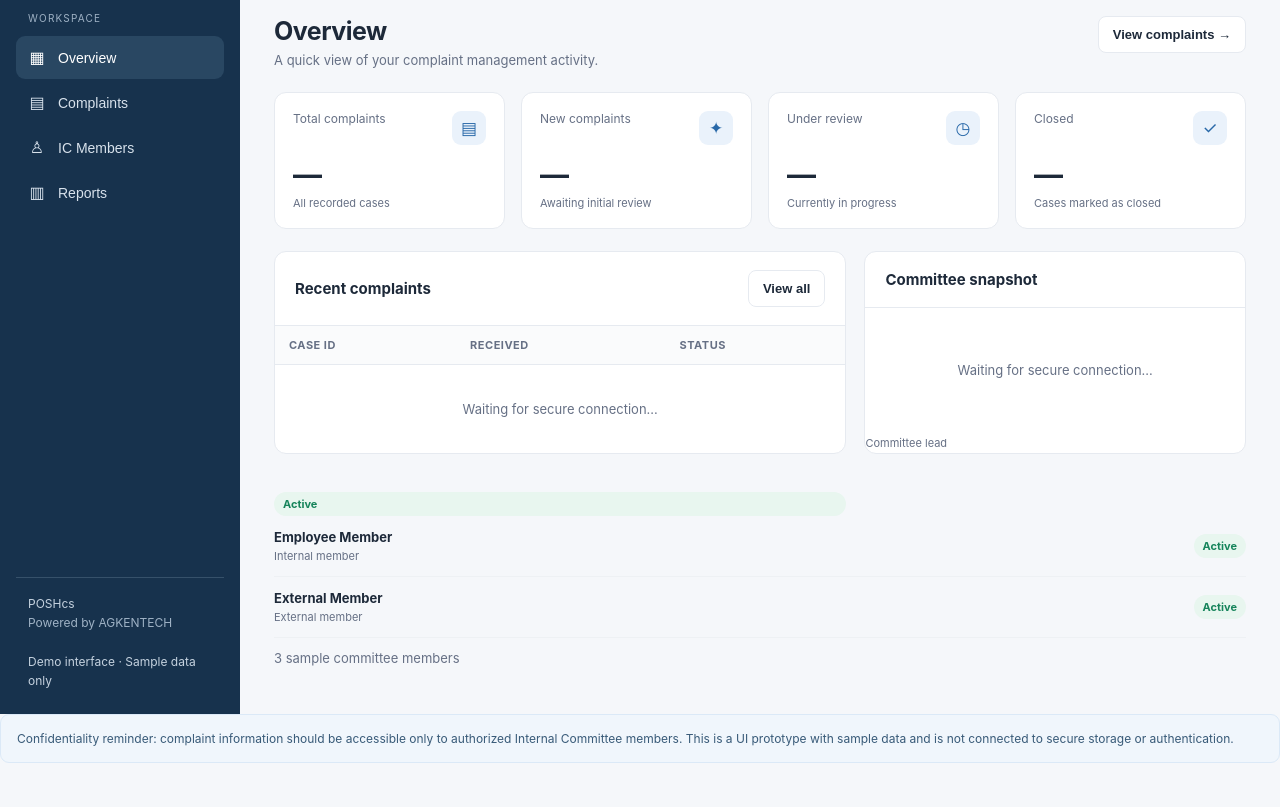
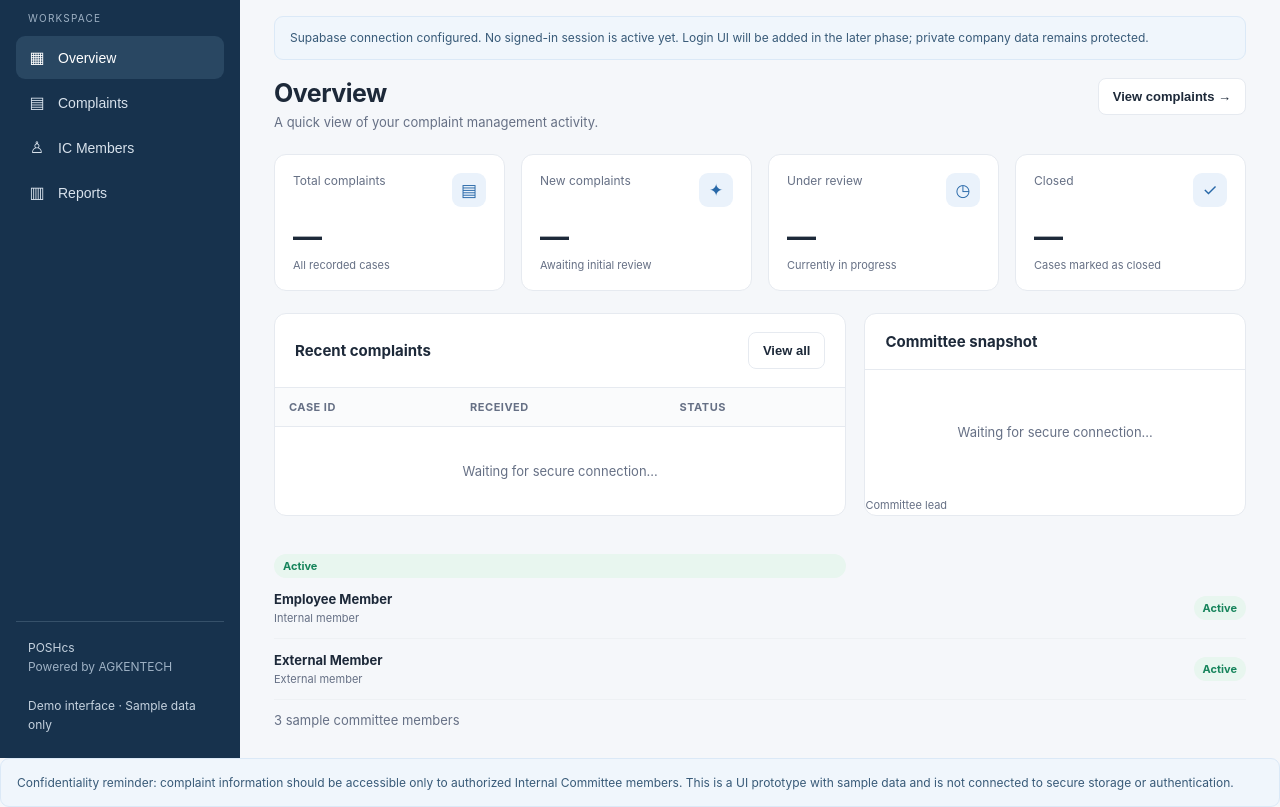
Before and after one commit to krishrock087-create/pcs, a plain HTML site: page index_dashboard.html in a window 1280 px wide. Shown: the part 86-893 px from the top of the page. Before the commit the page ends 849 px from the top, so only its background shows below. Drawn offline with nearby package versions, Linux system fonts and the light colour scheme.

Commit message:
Fix Supabase configuration

```diff
--- a/index_dashboard.html
+++ b/index_dashboard.html
@@ -132,8 +132,8 @@ function filterCases(){
 
 <script src="https://cdn.jsdelivr.net/npm/@supabase/supabase-js@2"></script>
 <script>
-const POSHCS_SUPABASE_URL = "jqtxksqlhggsedkokakr";
-const POSHCS_SUPABASE_KEY = "https://jqtxksqlhggsedkokakr.supabase.co";
+const POSHCS_SUPABASE_URL = "https://jqtxksqlhggsedkokakr.supabase.co";
+const POSHCS_SUPABASE_KEY = "sb_publishable_PsXPIE4lvPoQOlTsHfxePg_zyMR28-k";
 let poshcsClient = null;
 let activeCompanyId = null;
 
```
